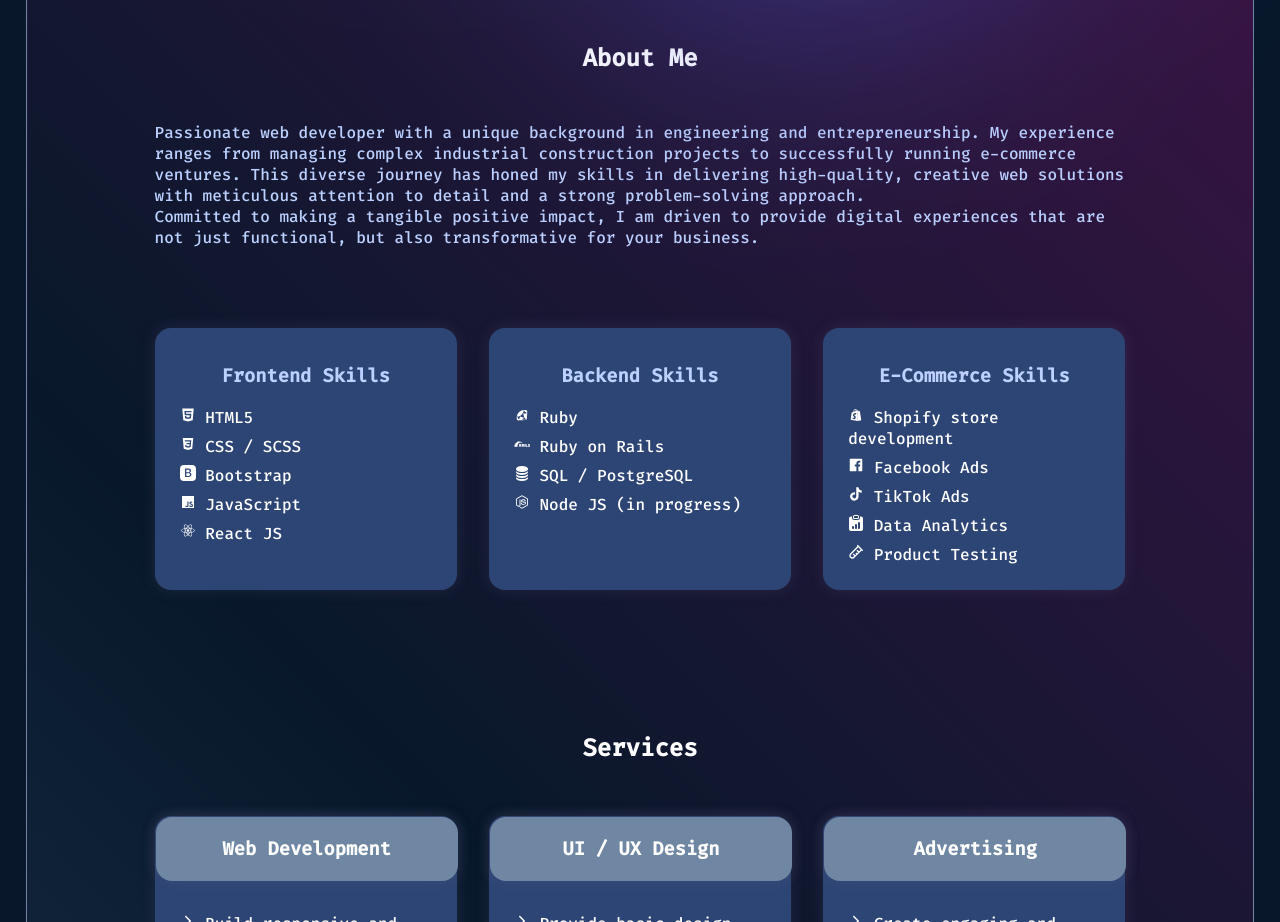
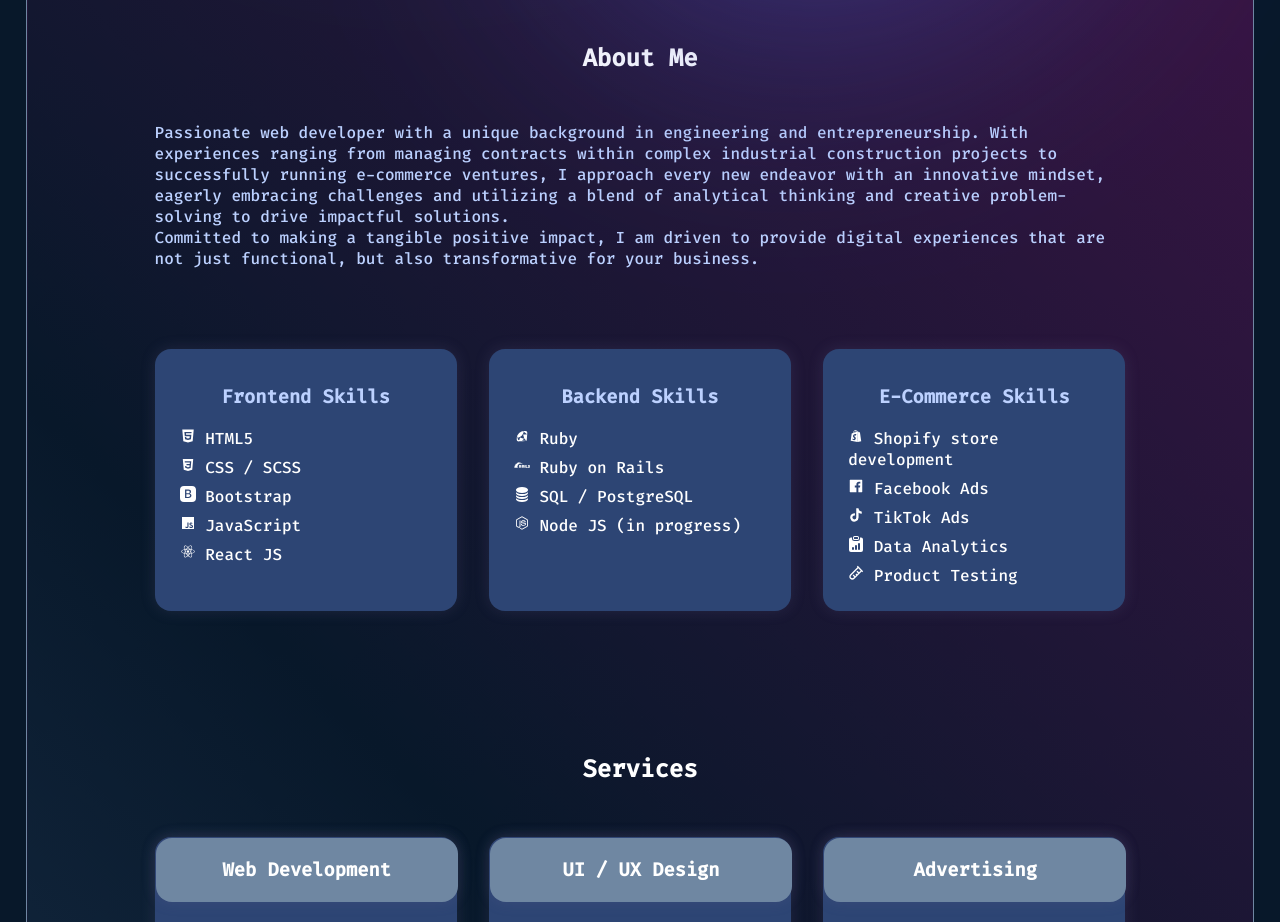
Before and after one commit to fomaxxie/portfolio-react, a React (Create React App) app: page / in a window 1280 px wide. Shown: the part 780-1702 px from the top of the page. Built offline with nearby package versions, Linux system fonts and the light colour scheme.

Commit message:
contact form disappearing

```diff
--- a/src/components/about/about.js
+++ b/src/components/about/about.js
@@ -24,11 +24,10 @@ const About = () => {
         <div style={{margin: "3rem 0"}}>
           <p>
           Passionate web developer with a unique background in engineering and
-          entrepreneurship. My experience ranges from managing complex industrial
-          construction projects to successfully running e-commerce ventures. This
-          diverse journey has honed my skills in delivering high-quality, creative
-          web solutions with meticulous attention to detail and a strong
-          problem-solving approach.
+          entrepreneurship. With experiences ranging from managing contracts within complex industrial
+          construction projects to successfully running e-commerce ventures, I approach every new
+          endeavor with an innovative mindset, eagerly embracing challenges and utilizing a blend
+          of analytical thinking and creative problem-solving to drive impactful solutions.
           </p>
           <p>
           Committed to making a tangible positive impact, I am driven to provide
--- a/src/components/contact/contact.css
+++ b/src/components/contact/contact.css
@@ -27,3 +27,10 @@ input, textarea {
   left: 23.33%;
   margin: 1rem 0;
 }
+
+.message-success {
+  text-align: center;
+  background-color: transparent;
+  margin: 20px 0;
+  border-radius: 5px;
+}
--- a/src/components/contact/contact.js
+++ b/src/components/contact/contact.js
@@ -5,18 +5,18 @@ import emailjs from '@emailjs/browser';
 export const Contact = () => {
   const form = useRef();
   const [sending, setSending] = useState(false);
+  const [formSubmitted, setFormSubmitted] = useState(false)
   const [message, setMessage] = useState('');
 
   const sendEmail = (e) => {
     e.preventDefault();
     setSending(true);
-    setMessage('');
 
     emailjs.sendForm('service_b4z8xon', 'template_abeti4r', form.current, 'iQkZfO9pZG0s4ehA5')
       .then((result) => {
           console.log(result.text);
-          setMessage('Message sent successfully!');
-          setSending(false);
+          setMessage('Thanks for your message!');
+          setFormSubmitted(true);
       }, (error) => {
           console.log(error.text);
           setMessage('Failed to send message. Please try again later.');
@@ -28,6 +28,7 @@ export const Contact = () => {
     <section id="contact">
       <div className='contact-container'>
         <h2 style={{textAlign: "center"}}>Get In Touch</h2>
+        { !formSubmitted ? (
           <form ref={form} onSubmit={sendEmail}>
             <input type="text" name='user_name' placeholder='Your Name' required />
             <input type="email" name="user_email" placeholder='Your Email' required />
@@ -35,8 +36,10 @@ export const Contact = () => {
             <button type="submit" className='btn btn-contact' disabled={sending}>
               {sending ? 'Sending...' : 'Send Message'}
             </button>
-           {message && <p>{message}</p>}
           </form>
+        ) : (
+          <p className="message-success">{message}</p>
+        )}
       </div>
     </section>
   );
```
Lines whose indentation alone changed are shown as unchanged.
